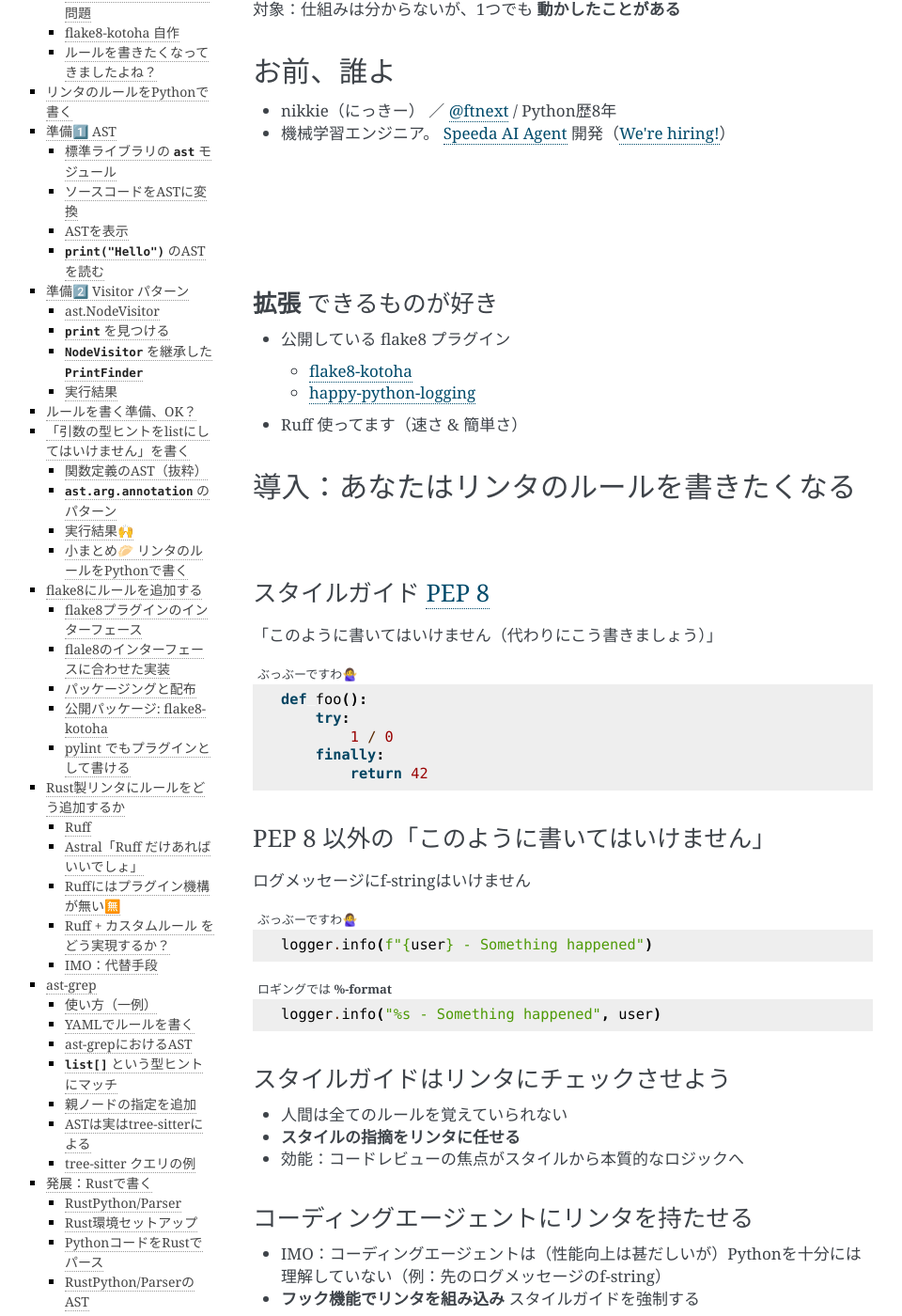
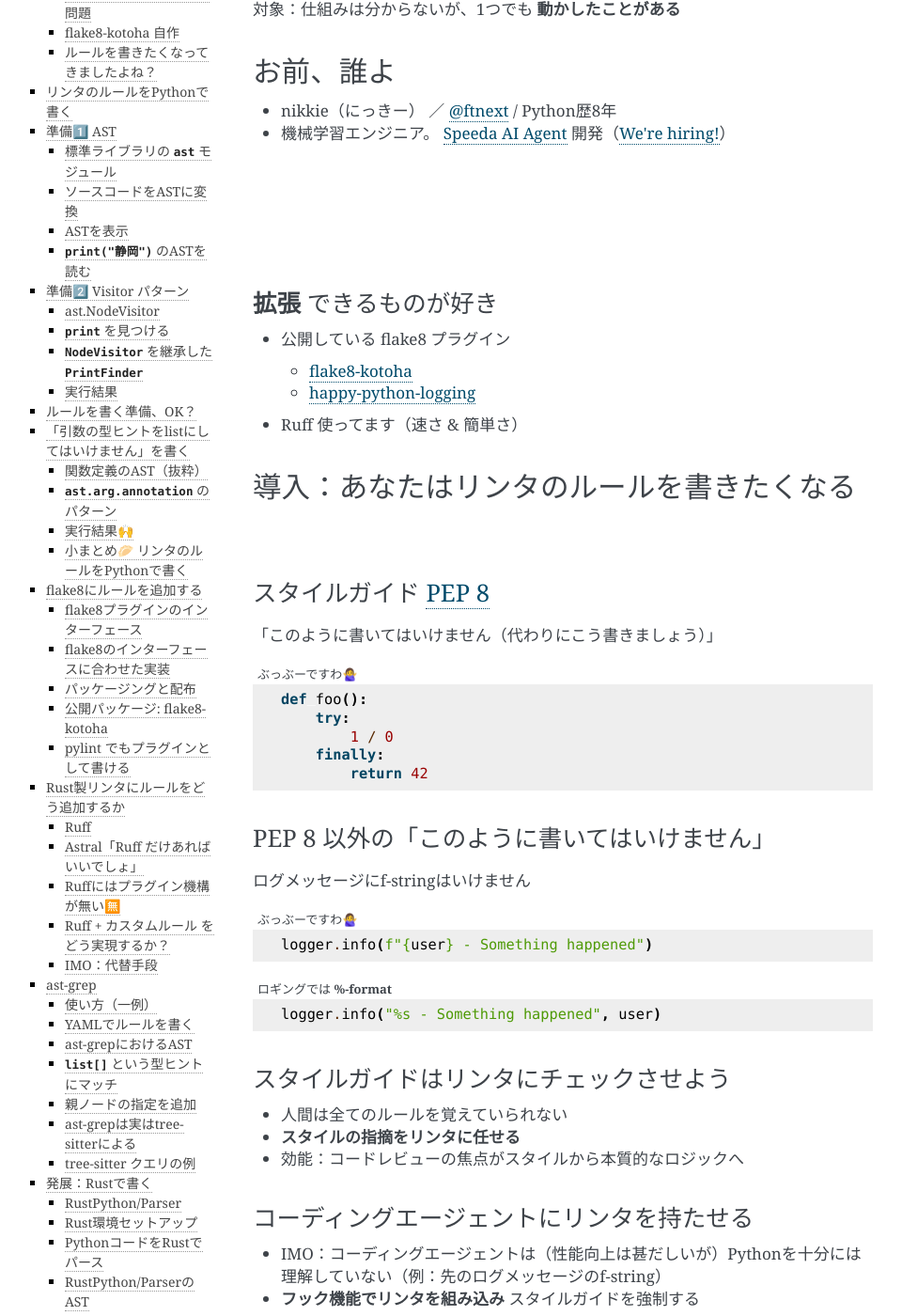
Before and after one commit to ftnext/2026-slides, a Sphinx documentation site: the page built from source/pyconshizu/write-linter-rules.rst, in a window 1280 px wide and 1400 px high, scrolled down 469 px. Shown: the whole window at 94% size, without its empty margins (151-1111 px from the left). Built offline with Sphinx 7.4.7, drawn with Linux system fonts in a browser that asks for light colours; some of the changed text lies outside the part shown.

Commit message:
bugfix: Correct typos

```diff
--- a/source/pyconshizu/flake8.rst.txt
+++ b/source/pyconshizu/flake8.rst.txt
@@ -57,7 +57,7 @@
 
 .. [#ast.dump] https://docs.python.org/ja/3/library/ast.html#ast.dump
 
-``print("Hello")`` のASTを読む
+``print("静岡")`` のASTを読む
 --------------------------------------------------
 
 * `ast.Module <https://docs.python.org/ja/3/library/ast.html#ast.Module>`__ の ``body`` には `文 <https://docs.python.org/ja/3/library/ast.html#ast-statements>`__ が来る
@@ -210,7 +210,7 @@
 
 * ``run()`` メソッド: 4-tuple ``(行番号, 列番号, メッセージ, 型)`` を ``yield``
 
-flale8のインターフェースに合わせた実装
+flake8のインターフェースに合わせた実装
 --------------------------------------------------
 
 .. code-block:: python
--- a/source/pyconshizu/rust-tools.rst.txt
+++ b/source/pyconshizu/rust-tools.rst.txt
@@ -21,7 +21,7 @@
 
 * ルールを再実装し、800超えをカバー [#ruff-rules-doc]_
 
-.. [#ruff-rules-doc] 「*Ruff supports over 800 lint rules,*」https://docs.astral.sh/ruff/rules/
+.. [#ruff-rules-doc] 「*Ruff supports over 800 lint rules,*」 https://docs.astral.sh/ruff/rules/
 
 .. 使い方例 コマンド
 .. https://nikkie-ftnext.hatenablog.com/entry/ruff-as-python-formatter-two-commands
@@ -105,7 +105,7 @@
    :lines: 3-8
    :emphasize-lines: 5-6
 
-ASTは実はtree-sitterによる
+ast-grepは実はtree-sitterによる
 --------------------------------------------------
 
     ast-grep's core is an algorithm to search and replace code based on abstract syntax tree produced by tree-sitter.
--- a/source/pyconshizu/write-linter-rules.rst
+++ b/source/pyconshizu/write-linter-rules.rst
@@ -19,6 +19,8 @@
 * pylint
 
 対象：仕組みは分からないが、1つでも **動かしたことがある**
+
+.. TODO どのツールも初見の方向けに一言説明があったほうがよいだろう
 
 お前、誰よ
 ==================================================
@@ -146,7 +148,7 @@
 Ruff + カスタムルール
 --------------------------------------------------
 
-* ast-grep
+* ast-grep（YAMLでルールを書く）
 * この機会にRustを書いちゃおう！
 * Astralはさすがにそろそろプラグインを追加してください
 
```
